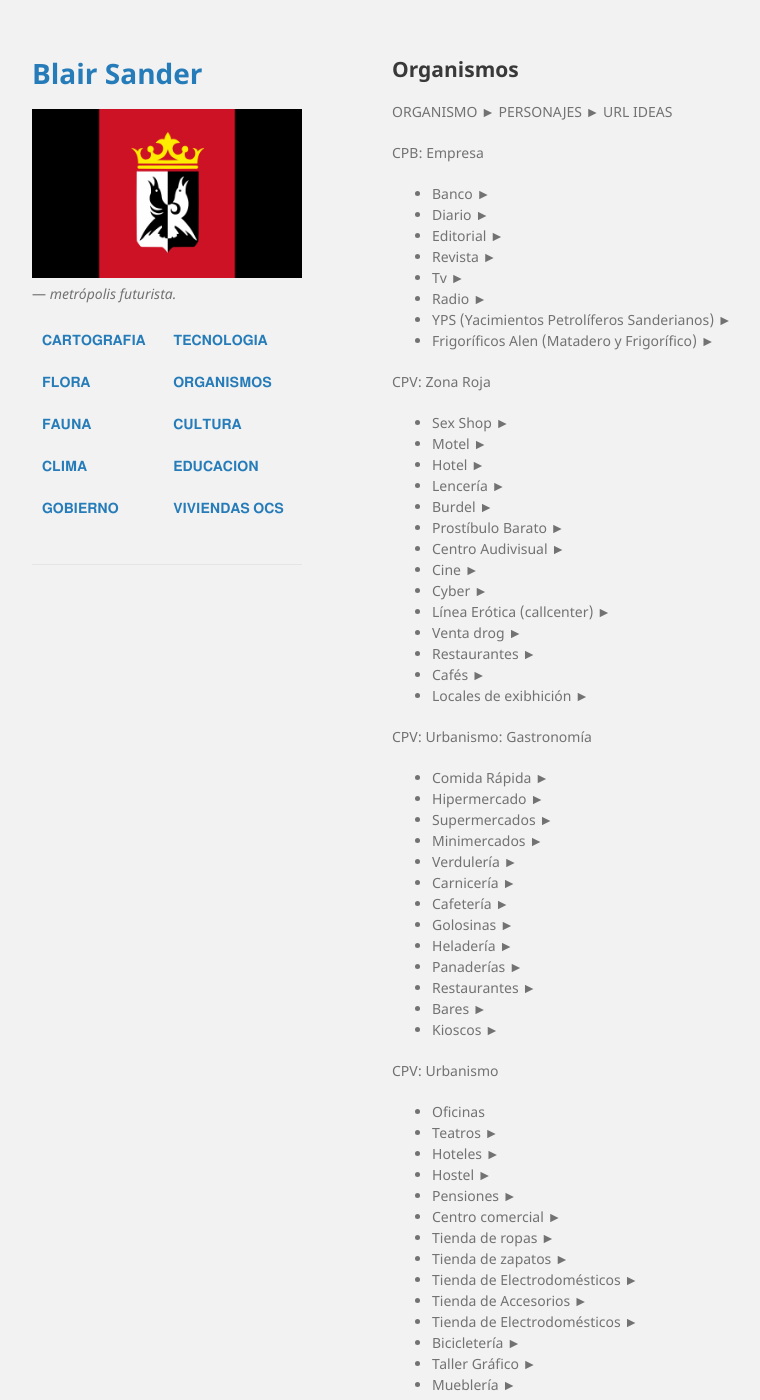
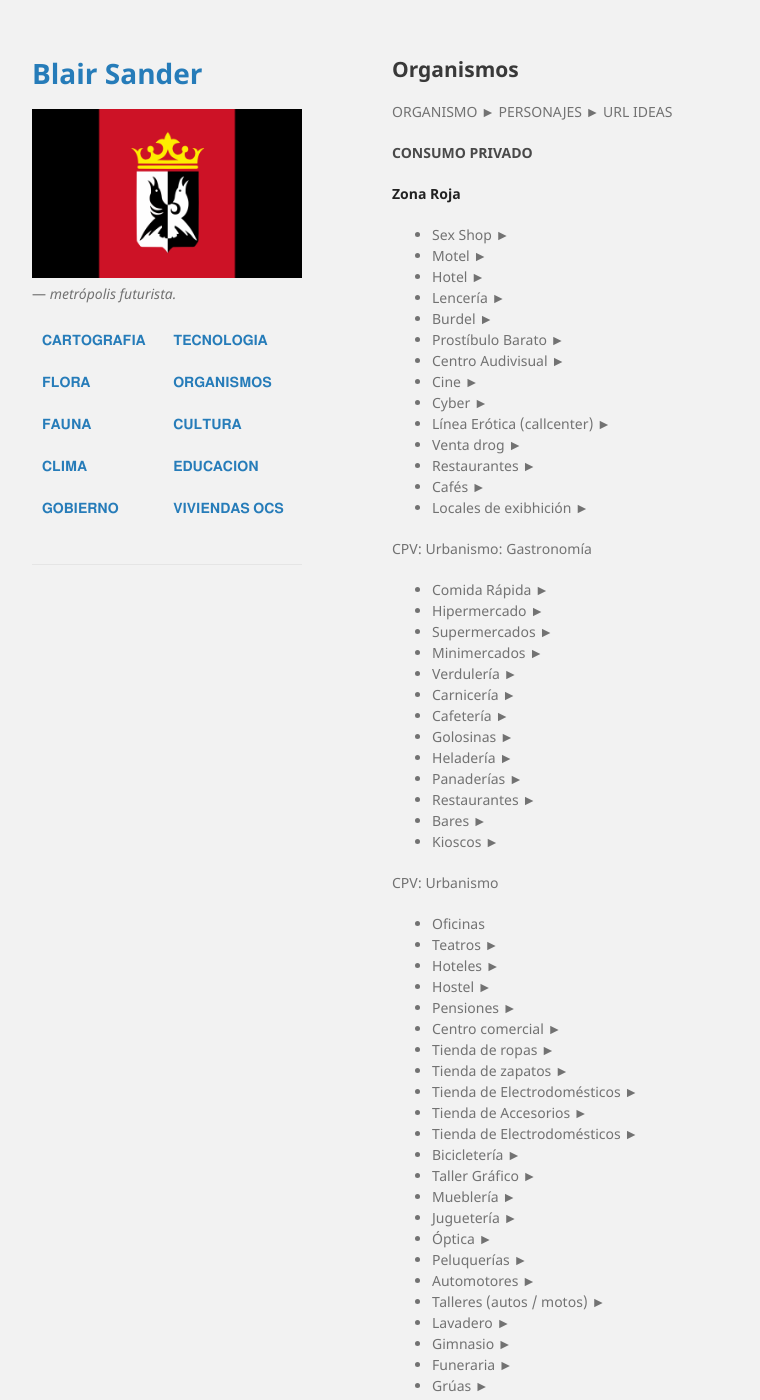
Before and after one commit to BlairSander/ciudad, a Jekyll site: the page built from organismos.md, in a window 1280 px wide and 1400 px high. Shown: the whole window, without its empty margins (178-938 px from the left). Built offline with Jekyll 4.4.1, drawn with Linux system fonts in a browser that asks for light colours; some of the changed text lies outside the part shown.

Commit message:
Update organismos.md

```diff
--- a/organismos.md
+++ b/organismos.md
@@ -6,17 +6,9 @@ layout: default
 
 ORGANISMO ► PERSONAJES ► URL IDEAS
 
-CPB: Empresa
-- Banco ►
-- Diario ►
-- Editorial ►
-- Revista ►
-- Tv ►
-- Radio ►
-- YPS (Yacimientos Petrolíferos Sanderianos) ►
-- Frigoríficos Alen (Matadero y Frigorífico) ►
+<h4>CONSUMO PRIVADO</h4>
 
-CPV: Zona Roja
+**Zona Roja**
 - Sex Shop ►
 - Motel ►
 - Hotel ►
@@ -71,6 +63,18 @@ CPV: Urbanismo
 - Gimnasio ►
 - Funeraria ►
 - Grúas ►
+
+<h4>CONSUMO PÚBLICO</h4>
+
+CPB: Empresa
+- Banco ►
+- Diario ►
+- Editorial ►
+- Revista ►
+- Tv ►
+- Radio ►
+- YPS (Yacimientos Petrolíferos Sanderianos) ►
+- Frigoríficos Alen (Matadero y Frigorífico) ►
 
 CPB: Cultura
 - Museo ►
```
